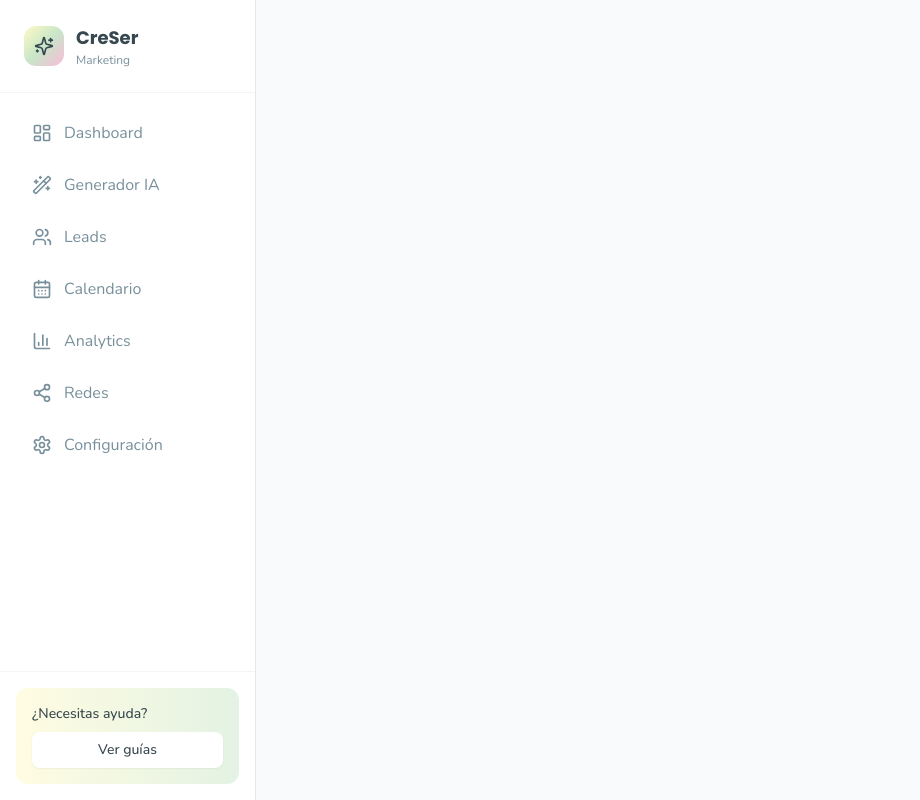
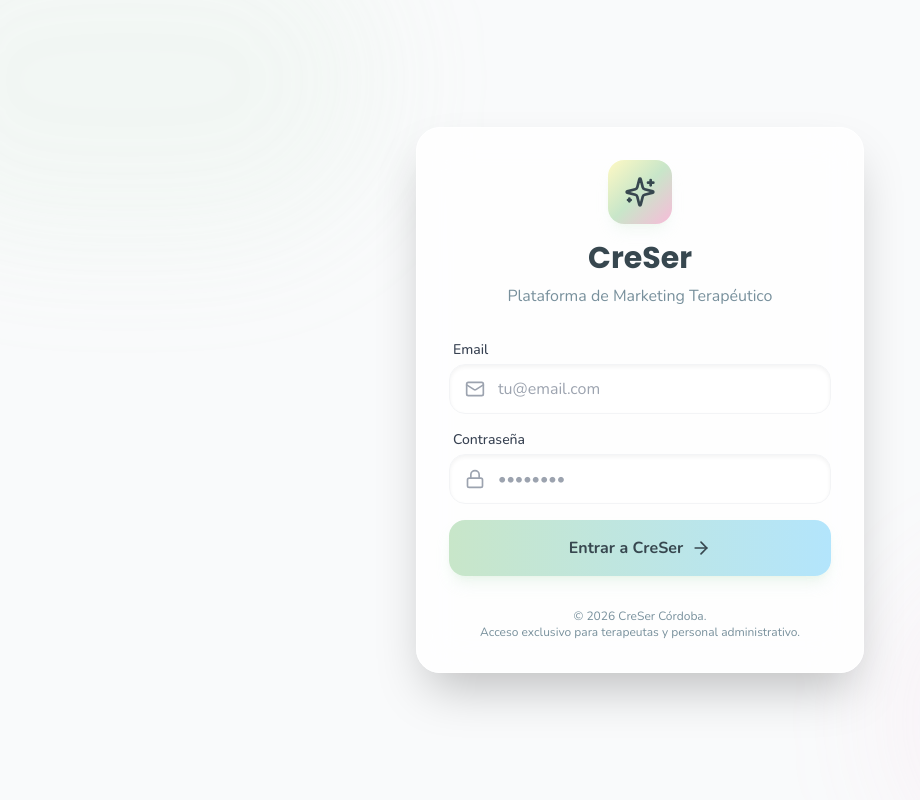
Before and after one commit to Hosel777/marketing-app, a React (Vite) app: page /login in a window 1280 px wide. Shown: the whole page, without its empty margins (0-920 px from the left). Built offline with nearby package versions, Linux system fonts and the light colour scheme.

Commit message:
feat: phase 1 - persistence (content history) and security (supabase auth)

```diff
--- a/src/App.jsx
+++ b/src/App.jsx
@@ -1,4 +1,6 @@
-import { Routes, Route } from 'react-router-dom'
+import { useState, useEffect } from 'react'
+import { Routes, Route, Navigate } from 'react-router-dom'
+import { supabase } from './services/supabase'
 import Sidebar from './components/Sidebar'
 import Dashboard from './pages/Dashboard'
 import ContentGenerator from './pages/ContentGenerator'
@@ -7,8 +9,44 @@ import Calendar from './pages/Calendar'
 import Analytics from './pages/Analytics'
 import SocialMedia from './pages/SocialMedia'
 import Settings from './pages/Settings'
+import Login from './pages/Login'
 
 function App() {
+  const [session, setSession] = useState(null)
+  const [loading, setLoading] = useState(true)
+
+  useEffect(() => {
+    supabase.auth.getSession().then(({ data: { session } }) => {
+      setSession(session)
+      setLoading(false)
+    })
+
+    const {
+      data: { subscription },
+    } = supabase.auth.onAuthStateChange((_event, session) => {
+      setSession(session)
+    })
+
+    return () => subscription.unsubscribe()
+  }, [])
+
+  if (loading) {
+    return (
+      <div className="min-h-screen bg-gray-50 flex items-center justify-center">
+        <div className="w-10 h-10 border-4 border-creser-mint border-t-transparent rounded-full animate-spin" />
+      </div>
+    )
+  }
+
+  if (!session) {
+    return (
+      <Routes>
+        <Route path="/login" element={<Login />} />
+        <Route path="*" element={<Navigate to="/login" replace />} />
+      </Routes>
+    )
+  }
+
   return (
     <div className="flex min-h-screen bg-gray-50">
       <Sidebar />
@@ -22,6 +60,7 @@ function App() {
             <Route path="/analytics" element={<Analytics />} />
             <Route path="/redes-sociales" element={<SocialMedia />} />
             <Route path="/configuracion" element={<Settings />} />
+            <Route path="*" element={<Navigate to="/" replace />} />
           </Routes>
         </div>
       </main>
--- a/src/components/Sidebar.jsx
+++ b/src/components/Sidebar.jsx
@@ -12,8 +12,10 @@ import {
   Sparkles,
   Menu,
   X,
-  ChevronLeft
+  ChevronLeft,
+  LogOut
 } from 'lucide-react'
+import { supabase } from '../services/supabase'
 
 const navItems = [
   { path: '/', label: 'Dashboard', icon: LayoutDashboard },
@@ -96,13 +98,20 @@ export default function Sidebar() {
         ))}
       </nav>
 
-      <div className="p-2 md:p-4 border-t border-gray-100 hidden md:block">
-        <div className="bg-gradient-to-r from-creser-yellow/50 to-creser-mint/50 rounded-xl p-4">
+      <div className="p-4 border-t border-gray-100 flex flex-col gap-2">
+        <div className="bg-gradient-to-r from-creser-yellow/10 to-creser-mint/10 rounded-xl p-4 mb-2">
           <p className="text-sm font-medium text-creser-text mb-2">¿Necesitas ayuda?</p>
           <button className="w-full py-2 bg-white rounded-lg text-sm font-medium text-creser-text shadow-sm hover:shadow-md transition-shadow">
             Ver guías
           </button>
         </div>
+        <button
+          onClick={() => supabase.auth.signOut()}
+          className="flex items-center gap-3 px-4 py-3 text-red-500 hover:bg-red-50 rounded-xl transition-all font-medium"
+        >
+          <LogOut className="w-5 h-5" />
+          <span>Cerrar Sesión</span>
+        </button>
       </div>
     </>
   )
--- a/src/pages/ContentGenerator.jsx
+++ b/src/pages/ContentGenerator.jsx
@@ -14,8 +14,11 @@ import {
   Video,
   FileText,
   RefreshCw,
-  Loader2
+  Loader2,
+  Save,
+  Database
 } from 'lucide-react'
+import { saveContentHistory } from '../services/supabase'
 
 const puter = window.puter
 
@@ -158,6 +161,34 @@ export default function ContentGenerator() {
   const [copied, setCopied] = useState(false)
   const [generatedContent, setGeneratedContent] = useState(null)
   const [generatedImage, setGeneratedImage] = useState(null)
+  const [savingHistory, setSavingHistory] = useState(false)
+
+  const handleSaveToHistory = async () => {
+    if (!generatedContent) return
+    setSavingHistory(true)
+    try {
+      const { error } = await saveContentHistory({
+        titulo: generatedContent.topic || formData.topic,
+        copy: generatedContent.copy,
+        hashtags: generatedContent.hashtags,
+        imagen_url: generatedImage,
+        servicio: formData.service,
+        tipo: formData.contentType,
+        plataforma: formData.platform,
+        estado: 'borrador'
+      })
+      if (error) {
+        console.error('Supabase error:', error)
+        throw error
+      }
+      alert('¡Contenido guardado exitosamente! Puedes verlo en tu Dashboard o Calendario.')
+    } catch (error) {
+      console.error('Error saving content:', error)
+      alert('Error al conectar con la base de datos de CreSer. Intenta de nuevo.')
+    } finally {
+      setSavingHistory(false)
+    }
+  }
 
   const handleGenerate = async () => {
     setGenerating(true)
@@ -448,6 +479,18 @@ export default function ContentGenerator() {
         >
           {generated && generatedContent ? (
             <div className="space-y-4">
+              <button
+                onClick={handleSaveToHistory}
+                disabled={savingHistory || !generatedContent}
+                className="w-full flex items-center justify-center gap-3 py-4 bg-creser-mint/20 border-2 border-dashed border-creser-mint/50 rounded-2xl text-creser-text font-bold hover:bg-creser-mint/30 transition-all group disabled:opacity-50"
+              >
+                {savingHistory ? (
+                  <Loader2 className="w-5 h-5 animate-spin" />
+                ) : (
+                  <Database className="w-5 h-5 group-hover:scale-110 transition-transform" />
+                )}
+                {savingHistory ? 'Guardando...' : 'Guardar en Historial de CreSer'}
+              </button>
               <div className="bg-white rounded-2xl p-4 md:p-6 shadow-sm border border-gray-100">
                 <div className="flex items-center justify-between mb-4">
                   <h3 className="font-heading text-lg font-semibold text-creser-text">
--- /dev/null
+++ b/src/pages/Login.jsx
@@ -0,0 +1,114 @@
+import { useState } from 'react'
+import { supabase } from '../services/supabase'
+import { motion } from 'framer-motion'
+import { Sparkles, Loader2, Mail, Lock, ArrowRight } from 'lucide-react'
+
+export default function Login() {
+  const [loading, setLoading] = useState(false)
+  const [email, setEmail] = useState('')
+  const [password, setPassword] = useState('')
+  const [error, setError] = useState(null)
+
+  const handleLogin = async (e) => {
+    e.preventDefault()
+    setLoading(true)
+    setError(null)
+
+    try {
+      const { error } = await supabase.auth.signInWithPassword({
+        email,
+        password,
+      })
+      if (error) throw error
+    } catch (error) {
+      setError(error.message || 'Error al iniciar sesión')
+    } finally {
+      setLoading(false)
+    }
+  }
+
+  return (
+    <div className="min-h-screen bg-gray-50 flex items-center justify-center p-4">
+      <div className="absolute inset-0 overflow-hidden pointer-events-none">
+        <div className="absolute top-[-10%] left-[-10%] w-[40%] h-[40%] bg-creser-mint/20 rounded-full blur-3xl animate-pulse" />
+        <div className="absolute bottom-[-10%] right-[-10%] w-[40%] h-[40%] bg-creser-pink/20 rounded-full blur-3xl animate-pulse" />
+      </div>
+
+      <motion.div
+        initial={{ opacity: 0, y: 20 }}
+        animate={{ opacity: 1, y: 0 }}
+        className="w-full max-w-md bg-white/80 backdrop-blur-xl rounded-3xl p-8 shadow-2xl border border-white relative z-10"
+      >
+        <div className="flex flex-col items-center mb-8">
+          <div className="w-16 h-16 rounded-2xl bg-gradient-to-br from-creser-yellow via-creser-mint to-creser-pink flex items-center justify-center mb-4 shadow-lg shadow-creser-mint/20">
+            <Sparkles className="w-8 h-8 text-creser-text" />
+          </div>
+          <h1 className="font-heading text-3xl font-bold text-creser-text text-center">CreSer</h1>
+          <p className="text-creser-text-light text-center mt-2">Plataforma de Marketing Terapéutico</p>
+        </div>
+
+        <form onSubmit={handleLogin} className="space-y-4">
+          <div>
+            <label className="block text-sm font-medium text-gray-700 mb-1 ml-1">Email</label>
+            <div className="relative">
+              <Mail className="absolute left-4 top-1/2 -translate-y-1/2 w-5 h-5 text-gray-400" />
+              <input
+                type="email"
+                required
+                value={email}
+                onChange={(e) => setEmail(e.target.value)}
+                className="w-full pl-12 pr-4 py-3 bg-white border border-gray-100 rounded-2xl outline-none focus:border-creser-mint transition-all shadow-inner text-creser-text"
+                placeholder="tu@email.com"
+              />
+            </div>
+          </div>
+
+          <div>
+            <label className="block text-sm font-medium text-gray-700 mb-1 ml-1">Contraseña</label>
+            <div className="relative">
+              <Lock className="absolute left-4 top-1/2 -translate-y-1/2 w-5 h-5 text-gray-400" />
+              <input
+                type="password"
+                required
+                value={password}
+                onChange={(e) => setPassword(e.target.value)}
+                className="w-full pl-12 pr-4 py-3 bg-white border border-gray-100 rounded-2xl outline-none focus:border-creser-mint transition-all shadow-inner text-creser-text"
+                placeholder="••••••••"
+              />
+            </div>
+          </div>
+
+          {error && (
+            <motion.p
+              initial={{ opacity: 0, scale: 0.95 }}
+              animate={{ opacity: 1, scale: 1 }}
+              className="text-red-500 text-sm text-center font-medium"
+            >
+              {error}
+            </motion.p>
+          )}
+
+          <button
+            type="submit"
+            disabled={loading}
+            className="w-full py-4 bg-gradient-to-r from-creser-mint to-creser-blue rounded-2xl text-creser-text font-bold shadow-lg shadow-creser-mint/30 hover:shadow-xl hover:scale-[1.02] transition-all flex items-center justify-center gap-2 group disabled:opacity-50"
+          >
+            {loading ? (
+              <Loader2 className="w-6 h-6 animate-spin" />
+            ) : (
+              <>
+                Entrar a CreSer
+                <ArrowRight className="w-5 h-5 group-hover:translate-x-1 transition-transform" />
+              </>
+            )}
+          </button>
+        </form>
+
+        <p className="mt-8 text-center text-xs text-creser-text-light">
+          © {new Date().getFullYear()} CreSer Córdoba. <br />
+          Acceso exclusivo para terapeutas y personal administrativo.
+        </p>
+      </motion.div>
+    </div>
+  )
+}
--- a/src/services/supabase.js
+++ b/src/services/supabase.js
@@ -68,6 +68,19 @@ export async function addScheduledContent(content) {
   return { data, error }
 }
 
+export async function saveContentHistory(content) {
+  const { data, error } = await supabase
+    .from(tables.content)
+    .insert([{
+      ...content,
+      estado: content.estado || 'borrador',
+      creado_en: new Date().toISOString()
+    }])
+    .select()
+
+  return { data, error }
+}
+
 export async function getServices() {
   const { data, error } = await supabase
     .from(tables.services)
```
Also changed, not shown: .antigravity/team/tasks.json, 1 other file (tests, documents, lock files or other folders).
